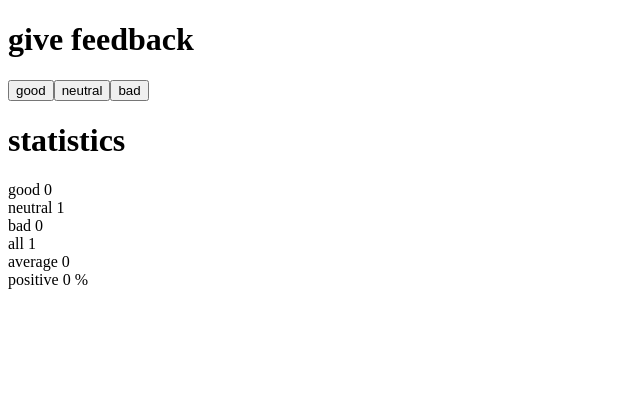
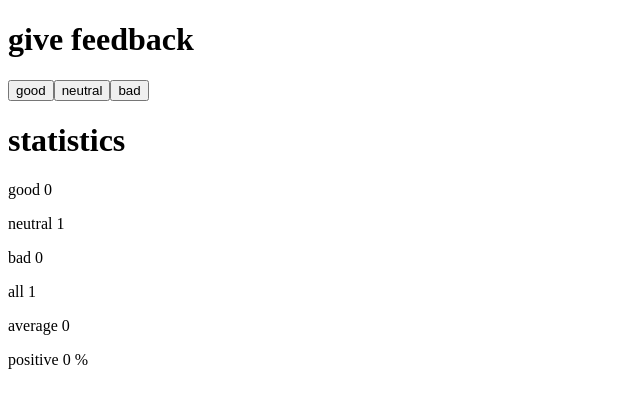
Before and after one commit to benjaminakerlund/fullstackopen-2023, a React (Create React App) app in the folder part1/unicafe/: page / in a window 1280 px wide. Both pictures are taken after a click on the button "neutral". Shown: the top 408 px of the page, without its empty margins (0-640 px from the left). Built offline with nearby package versions, Linux system fonts and the light colour scheme.

Commit message:
pushing exercise 1.10, however the output is a bit ugly since it adds forcefully a newline when using the syntax from the assignment...

```diff
--- a/part1/unicafe/src/App.js
+++ b/part1/unicafe/src/App.js
@@ -3,7 +3,10 @@ import './App.css';
 
 import { useState } from 'react'
 
-const Display = (props) => {
+const StatisticLine = (props) => <p>{props.text} {props.value} {props.text2}</p>
+
+
+const Statistics = (props) => {
 if (props.all === 0) {
   console.log("All is zero...")
   return (
@@ -14,22 +17,41 @@ if (props.all === 0) {
     </div>
   )
 }
-  return (
-    <div>
-      <p>
+
+/** 1.11 create a different StatisticLine function for displaying single statistic
+ * This will ruin the "positive" statistics line
+ *    since we need to forcefully somehow add a "%" sign after
+ *    notice the ugly fix made when calling the Statistics component for positive...
+ * This however will fix our "newline" problem, and allow to skip the <br /> sign
+ * For some reason this still gives us an annoying line break in between
+ *  which is not present int the assignment picture
+ *
+*/
+
+/* Old code to display stuff
+    <p>
       good {props.good} <br />
       neutral {props.neutral} <br />
       bad {props.bad} <br />
       all {props.all} <br />
       average {props.ave} <br />
       positive {props.pos} %
-      </p>
+    </p>
+*/
+  return (
+    <div>
+      <StatisticLine text="good" value={props.good} />
+      <StatisticLine text="neutral" value={props.neutral} />
+      <StatisticLine text="bad" value={props.bad} />
+      <StatisticLine text="all" value={props.all} />
+      <StatisticLine text="average" value={props.ave} />
+      <StatisticLine text="positive" value={props.pos} text2="%"/>
   </div>
   )
 }
 
-
-
+// Button was already extracted before 1.10
+// Uncertain how it should be otherwise extracted, since no example is given.
 const Button = ({ handleClick, text }) => <button onClick={handleClick}>{text}</button>
 
 const App = () => {
@@ -93,7 +115,7 @@ const App = () => {
       <Button handleClick={handleClickBad} text="bad" />
 
       <h1>statistics</h1>
-      <Display good={good} neutral={neutral} bad={bad} all={all} ave={ave} pos={pos}/>
+      <Statistics good={good} neutral={neutral} bad={bad} all={all} ave={ave} pos={pos}/>
     </div>
   )
 }
```
